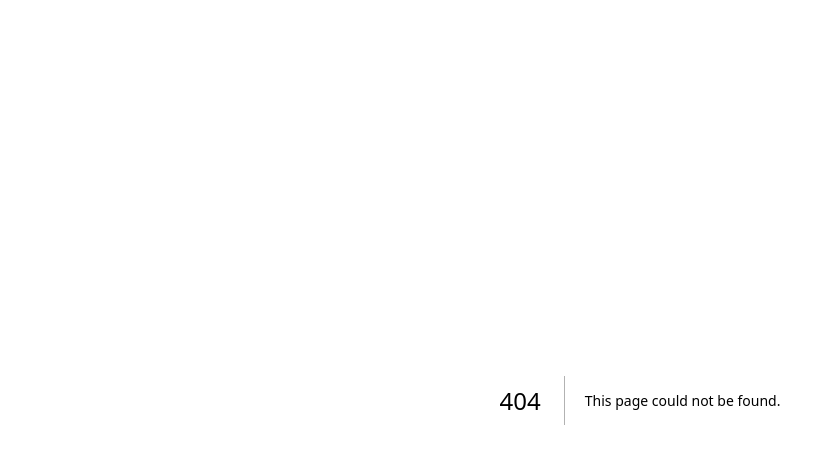
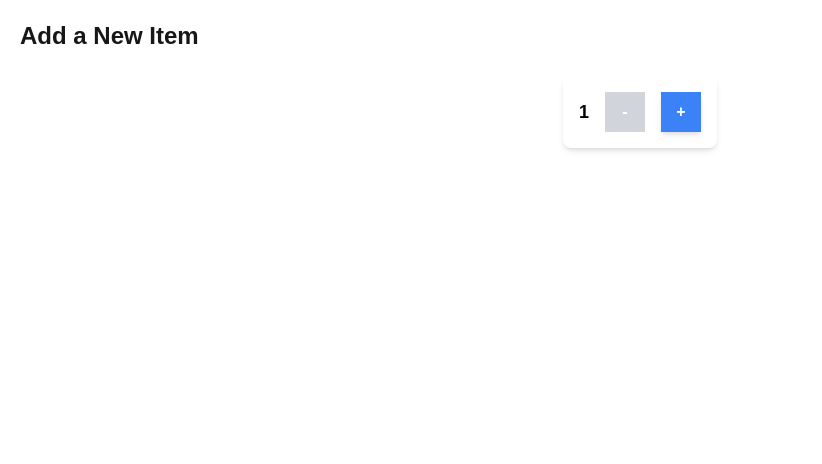
Before and after one commit to Armaan-Dip-Singh-Maan/cprg306-assignments, a Next.js app: page /week-4 in a window 1280 px wide. Before the commit this address had no page. Shown: the top 464 px of the page, without its empty margins (0-822 px from the left). Built offline with nearby package versions, Linux system fonts and the light colour scheme.

Commit message:
Added Week 4 assignment - NewItem component

```diff
--- a/app/page.js
+++ b/app/page.js
@@ -5,11 +5,13 @@ export default function Home() {
     <main className="p-6">
       <h1 className="text-2xl font-bold mb-4">Assignments</h1>
       <ul className="list-disc pl-6 space-y-2">
+      <li><Link href="/week-2" className="text-blue-500 hover:underline">Week 2 Assignment</Link></li>
         <li>
           <Link href="/week-3" className="text-blue-500 hover:underline">
-            Week 3 Assignment - Shopping List
+            Week 3 Assignment
           </Link>
         </li>
+        <li><Link href="/week-4" className="text-blue-500 hover:underline">Week 4 Assignment</Link></li>
       </ul>
     </main>
   );
--- /dev/null
+++ b/app/week-4/new-item.js
@@ -0,0 +1,53 @@
+"use client";
+import { useState } from "react";
+
+export default function NewItem() {
+  const [quantity, setQuantity] = useState(1);
+
+  // Function to increment quantity (Max 20)
+  const increment = () => {
+    if (quantity < 20) {
+      setQuantity(quantity + 1);
+    }
+  };
+
+  // Function to decrement quantity (Min 1)
+  const decrement = () => {
+    if (quantity > 1) {
+      setQuantity(quantity - 1);
+    }
+  };
+
+  return (
+    <div className="flex items-center gap-4 p-4 bg-white shadow-md rounded-lg w-fit mx-auto mt-6">
+      {/* Quantity Display (Black Text) */}
+      <span className="text-lg font-bold text-black">{quantity}</span>
+
+      {/* Square Decrement Button */}
+      <button
+        onClick={decrement}
+        disabled={quantity === 1}
+        className={`w-10 h-10 flex items-center justify-center text-white font-bold transition ${
+          quantity === 1
+            ? "bg-gray-300 cursor-not-allowed"
+            : "bg-blue-500 hover:bg-blue-600 shadow-md"
+        }`}
+      >
+        -
+      </button>
+
+      {/* Square Increment Button */}
+      <button
+        onClick={increment}
+        disabled={quantity === 20}
+        className={`w-10 h-10 flex items-center justify-center text-white font-bold transition ${
+          quantity === 20
+            ? "bg-gray-300 cursor-not-allowed"
+            : "bg-blue-500 hover:bg-blue-600 shadow-md"
+        }`}
+      >
+        +
+      </button>
+    </div>
+  );
+}
--- /dev/null
+++ b/app/week-4/page.js
@@ -0,0 +1,10 @@
+import NewItem from './new-item';
+
+export default function Page() {
+  return (
+    <main className="p-5">
+      <h1 className="text-2xl font-bold">Add a New Item</h1>
+      <NewItem />
+    </main>
+  );
+}
```
